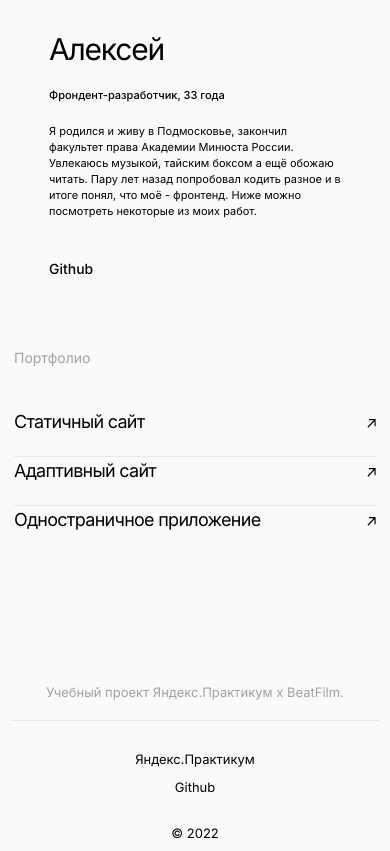
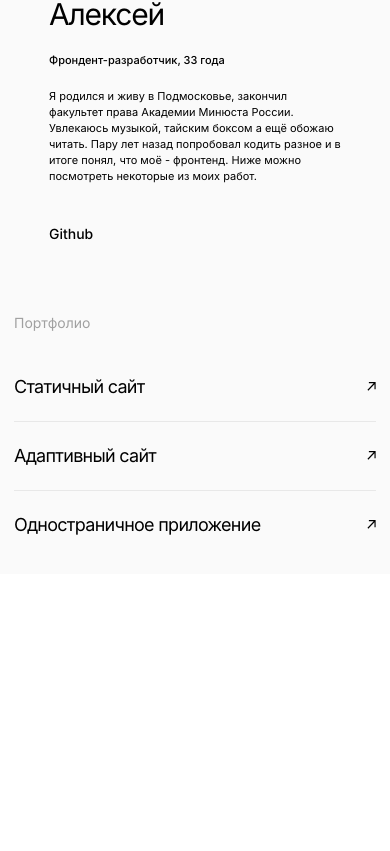
Before and after one commit to Methanoy/movies-explorer-frontend, a React (Create React App) app: page / in a window 390 px wide. Shown: the part 2514-3365 px from the top of the page. After the commit the page ends 3088 px from the top, so only its background shows below. Built offline with nearby package versions, Linux system fonts and the light colour scheme.

Commit message:
refactor: portfolio block

```diff
--- a/src/components/Main/AboutMe/AboutMe.css
+++ b/src/components/Main/AboutMe/AboutMe.css
@@ -1,5 +1,5 @@
 .about-me {
-    padding: 110px 70px 125px;
+    padding: 110px 70px 50px;
     background-color: #FAFAFA;
 }
 
@@ -70,54 +70,10 @@
     color: #000;
 }
 
-.about-me__portfolio {
-    display: flex;
-    flex-direction: column;
-    margin-top: 100px;
-}
-
-.about-me__portfolio-list-title {
-    font-weight: 400;
-    font-size: 18px;
-    line-height: 20px;
-    padding: 0;
-    margin: 0 0 50px;
-    color: #A0A0A0;
-}
-
-.about-me__portfolio-list-item {
-    display: flex;
-    justify-content: space-between;
-    align-items: center;
-    border-bottom: 1px solid #E8E8E8;
-    padding-bottom: 20px;
-    list-style: none;
-}
-
-.about-me__portfolio-list-item:last-child {
-    border-bottom: none;
-    padding: 0;
-}
-
-.about-me__portfolio-item-name {
-    margin: 0;
-    font-weight: 400;
-    font-size: 30px;
-    line-height: 50px;
-    letter-spacing: -0.04em;
-    text-decoration-line: none;
-    color: #000;
-}
-
-.about-me__portfolio-arrow {
-    width: 15px;
-    height: 15px;
-}
-
 @media screen and (min-width: 768px) and (max-width: 1279px) {
 
     .about-me {
-        padding: 90px 50px;
+        padding: 45px 50px;
     }
 
     .about-me__avatar {
@@ -142,25 +98,12 @@
         line-height: 18px;
         margin: 20px 0 87px;
     }
-
-    .about-me__portfolio {
-        margin-top: 90px;
-    }
-
-    .about-me__portfolio-item-name {
-        font-size: 28px;
-    }
-
-    .about-me__portfolio-arrow {
-        width: 14px;
-        height: 14px;
-    }
 }
 
 @media screen and (max-width: 767px) {
 
     .about-me {
-        padding: 70px 14px;
+        padding: 35px 14px;
     }
 
     .about-me__title {
@@ -205,23 +148,4 @@
         line-height: 16px;
         margin: 20px 0 40px;
     }
-
-    .about-me__portfolio {
-        margin-top: 70px;
-    }
-
-    .about-me__portfolio-list-title {
-        font-size: 14px;
-        margin: 0 0 40px;
-    }
-
-    .about-me__portfolio-item-name {
-        font-size: 18px;
-        line-height: 28px;
-    }
-
-    .about-me__portfolio-arrow {
-        width: 9px;
-        height: 9px;
-    }
 }
--- a/src/components/Main/AboutMe/AboutMe.js
+++ b/src/components/Main/AboutMe/AboutMe.js
@@ -1,6 +1,5 @@
 import './AboutMe.css';
-import portfolioArrow from '../../../images/portfolio__arrow.svg';
-import portfolioAvatar from '../../../images/portfolio__avatar.jpg';
+import Avatar from '../../../images/about-me__avatar.jpg';
 
 function AboutMe() {
 
@@ -9,7 +8,7 @@ function AboutMe() {
         <div className="about-me__size-limiter">
             <h2 className="about-me__title">Студент</h2>
             <div className="about-me__profile-container">
-                <img className="about-me__avatar" src={portfolioAvatar} alt="Улыбающийся мужчина в белой рубашке и светло-серых брюках сидит на камне на фоне моря" />
+                <img className="about-me__avatar" src={Avatar} alt="Улыбающийся мужчина в белой рубашке и светло-серых брюках сидит на камне на фоне моря" />
                 <div className="about-me__profile-text">
                     <h3 className="about-me__name">Алексей</h3>
                     <p className="about-me__profession">Фрондент-разработчик, 33 года</p>
@@ -17,28 +16,6 @@ function AboutMe() {
                     <a className="about-me__git-link" target="_blank" href="https://github.com/Methanoy" rel="noopener noreferrer">Github</a>
                 </div>
             </div>
-
-            <div className="about-me__portfolio">
-                <ul className="about-me__portfolio-list-title">Портфолио</ul>
-                    <li className="about-me__portfolio-list-item">
-                        <p className="about-me__portfolio-item-name">Статичный сайт</p>
-                        <a href="https://methanoy.github.io/how-to-learn/" target="_blank" rel="noopener noreferrer">
-                            <img className="about-me__portfolio-arrow" src={portfolioArrow} alt="Стрелка-указатель перехода на страницу работы из портфолио." />
-                        </a>
-                    </li>
-                    <li className="about-me__portfolio-list-item">
-                        <p className="about-me__portfolio-item-name">Адаптивный сайт</p>
-                        <a href="https://methanoy.github.io/russian-travel/" target="_blank" rel="noopener noreferrer">
-                            <img className="about-me__portfolio-arrow" src={portfolioArrow} alt="Стрелка-указатель перехода на страницу работы из портфолио." />
-                        </a>
-                    </li>
-                    <li className="about-me__portfolio-list-item">
-                        <p className="about-me__portfolio-item-name">Одностраничное приложение</p>
-                        <a href="https://methanoy.nomoredomains.sbs/signin" target="_blank" rel="noopener noreferrer">
-                            <img className="about-me__portfolio-arrow" src={portfolioArrow} alt="Стрелка-указатель перехода на страницу работы из портфолио." />
-                        </a>
-                    </li>
-            </div>
         </div>
     </article>
     );
--- a/src/components/Main/Main.js
+++ b/src/components/Main/Main.js
@@ -3,7 +3,7 @@ import Promo from './Promo/Promo';
 import AboutProject from './AboutProject/AboutProject';
 import Techs from './Techs/Techs';
 import AboutMe from './AboutMe/AboutMe';
-import Footer from '../Footer/Footer';
+import Portfolio from './Portfolio/Portfolio';
 
 function Main() {
 
@@ -13,7 +13,7 @@ function Main() {
       <AboutProject />
       <Techs />
       <AboutMe />
-      <Footer />
+      <Portfolio />
     </main>
   );
 }
--- /dev/null
+++ b/src/components/Main/Portfolio/Portfolio.css
@@ -0,0 +1,107 @@
+.portfolio {
+    padding: 50px 70px 125px;
+    background-color: #FAFAFA;
+}
+
+.portfolio__size-limiter {
+    display: flex;
+    flex-direction: column;
+    max-width: 1280px;
+    width: 100%;
+    margin: 0 auto;
+    padding: 0;
+    gap: 20px;
+}
+
+.portfolio__list-title {
+    font-weight: 400;
+    font-size: 18px;
+    line-height: 20px;
+    padding: 0;
+    margin: 0 0 30px;
+    color: #A0A0A0;
+}
+
+.portfolio__list-item {
+    border-bottom: 1px solid #E8E8E8;
+    padding-bottom: 20px;
+    list-style: none;
+}
+
+.portfolio__list-item:last-child {
+    border-bottom: none;
+    padding: 0;
+}
+
+.portfolio__link {
+    display: flex;
+    justify-content: space-between;
+    align-items: center;
+    text-decoration-line: none;
+    transition: opacity .3s linear 0s, transform .3s linear 0s;
+}
+
+.portfolio__link:hover {
+    opacity: .5;
+    transform: scale(0.95);
+}
+
+.portfolio__item-name {
+    margin: 0;
+    font-weight: 400;
+    font-size: 30px;
+    line-height: 50px;
+    letter-spacing: -0.04em;
+    color: #000;
+}
+
+.portfolio__arrow {
+    width: 15px;
+    height: 15px;
+}
+
+@media screen and (min-width: 768px) and (max-width: 1279px) {
+
+    .portfolio {
+        padding: 45px 50px;
+    }
+
+    .portfolio__item-name {
+        font-size: 28px;
+    }
+
+    .portfolio__arrow {
+        width: 14px;
+        height: 14px;
+    }
+}
+
+@media screen and (max-width: 767px) {
+
+    .portfolio {
+        padding: 35px 14px;
+    }
+
+    .portfolio__list-title {
+        font-size: 14px;
+        margin: 0 0 20px;
+    }
+
+    .portfolio__item-name {
+        font-size: 18px;
+        line-height: 28px;
+    }
+
+    .portfolio__arrow {
+        width: 9px;
+        height: 9px;
+    }
+}
+
+@media screen and (max-width: 480px) {
+
+    .portfolio__link:hover {
+        opacity: 1;
+        transform: none;
+    }
+}
--- /dev/null
+++ b/src/components/Main/Portfolio/Portfolio.js
@@ -0,0 +1,32 @@
+import './Portfolio.css';
+import portfolioArrow from '../../../images/portfolio__arrow.svg';
+
+function Portfolio() {
+    return (
+        <article className="portfolio">
+            <div className="portfolio__size-limiter">
+                <ul className="portfolio__list-title">Портфолио</ul>
+                    <li className="portfolio__list-item">
+                        <a className="portfolio__link" href="https://methanoy.github.io/how-to-learn/" target="_blank" rel="noopener noreferrer">
+                            <p className="portfolio__item-name">Статичный сайт</p>
+                            <img className="portfolio__arrow" src={portfolioArrow} alt="Стрелка-указатель перехода на страницу работы из портфолио." />
+                        </a>
+                    </li>
+                    <li className="portfolio__list-item">
+                        <a className="portfolio__link" href="https://methanoy.github.io/russian-travel/" target="_blank" rel="noopener noreferrer">
+                            <p className="portfolio__item-name">Адаптивный сайт</p>
+                            <img className="portfolio__arrow" src={portfolioArrow} alt="Стрелка-указатель перехода на страницу работы из портфолио." />
+                        </a>
+                    </li>
+                    <li className="portfolio__list-item">
+                        <a className="portfolio__link" href="https://methanoy.nomoredomains.sbs/signin" target="_blank" rel="noopener noreferrer">
+                            <p className="portfolio__item-name">Одностраничное приложение</p>
+                            <img className="portfolio__arrow" src={portfolioArrow} alt="Стрелка-указатель перехода на страницу работы из портфолио." />
+                        </a>
+                    </li>
+            </div>
+        </article>
+    );
+}
+
+export default Portfolio;
```
Also changed, not shown: src/images/about-me__avatar.jpg (renamed from src/images/portfolio__avatar.jpg).
